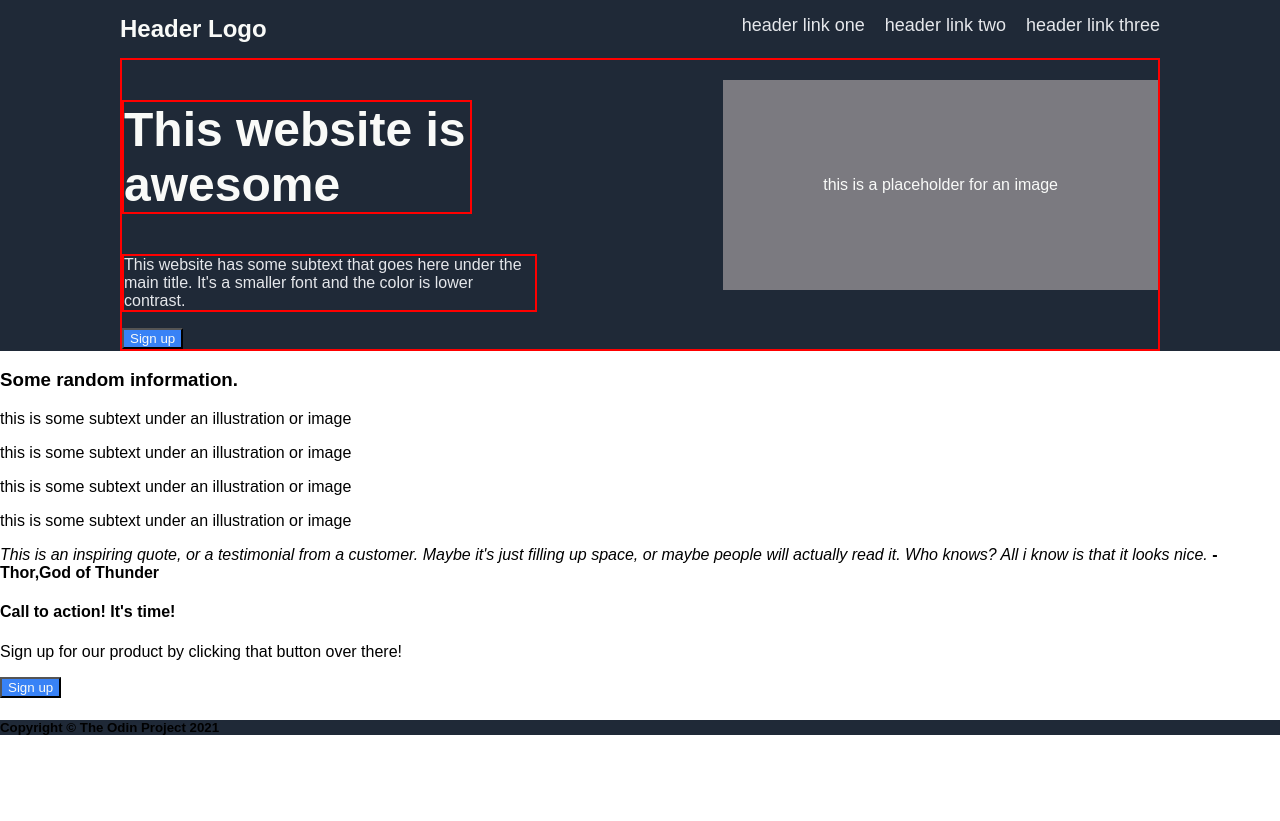
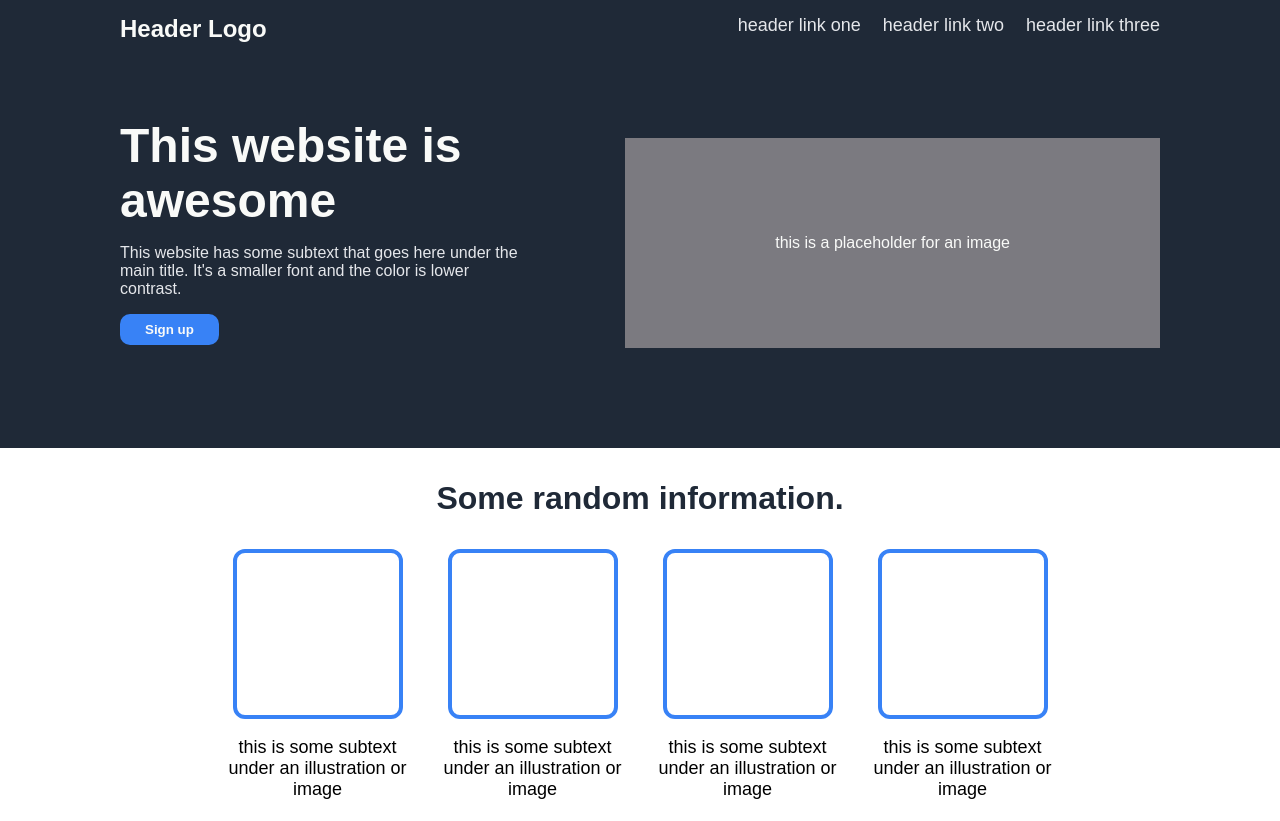
Before and after one commit to Jordan-9999/landing-page, a plain HTML site: page index.html in a window 1280 px wide. Shown: the top 821 px of the page. Before the commit the page ends 800 px from the top, so only its background shows below. Drawn offline with Linux system fonts and the light colour scheme.

Commit message:
added styling for information section and added some containers in the html for information section

```diff
--- a/index.html
+++ b/index.html
@@ -32,18 +32,28 @@
     </div>
 </div>
 </div>
+<h3>Some random information.</h3>
 <div class="information">
-    <h3>Some random information.</h3>
-    <div class="box-1">
+
+    <div class="box-container">
+     <div class="box">
+     </div>
         <p>this is some subtext under an illustration or image</p>
     </div>
-    <div class="box-2">
+
+    <div class="box-container">
+        <div class="box">
+        </div>
            <p>this is some subtext under an illustration or image</p>
        </div>
-    <div class="box-3">
+       <div class="box-container ">
+        <div class="box">
+        </div>
            <p>this is some subtext under an illustration or image</p>
        </div>
-    <div class="box-4">
+       <div class="box-container ">
+        <div class="box">
+        </div>
            <p>this is some subtext under an illustration or image</p>
        </div>
 </div>
--- a/style.css
+++ b/style.css
@@ -16,8 +16,9 @@ body{
 .hero-main{
     display:flex;
     justify-content:space-between;
-    border:solid red 2px;
+    /border:solid red 2px;
     margin:0 120px;
+    padding-bottom:100px;
 }
 .hero,
 .footer{
@@ -27,7 +28,7 @@ body{
     display:flex;
     justify-content:space-between;
     margin:15px 120px;
-
+    padding-bottom:60px;
 }
 
 .logo{
@@ -41,7 +42,7 @@ body{
     padding:0;
     font-size:18px;
     display:flex;
-    gap:20px;
+    gap:22px;
 }
 li{
     list-style:none;
@@ -54,23 +55,63 @@ a{
 .main-text{
     color:#F9FAF8;
     font-size:48px;
+    font-weight:900;
+    margin:0;
     width:350px;
-    border:solid 2px red;
+    /border:solid 2px red;
 }
+
 .hero-subtext{
     color:#E5E7EB;
-    width:415px;
-    border:solid 2px red;
+    width:410px;
+    /border:solid 2px red;
+
 
 
 }
 button{
     background:#3882F6;
     color:#F9FAF8;
+    border-radius:10px;
+    padding:8px 25px;
+    font-weight:bold;
+    border:none;
+
 }
 .placeholder-img{
     background:#7b7a80;
     color:#F9FAF8;
-    padding:80px 100px;
+    padding:80px 150px;
     margin-top:20px;
 }
+/*end pf hero section*/
+h3{
+    text-align:center;
+    font-size:32px;
+    color:#1F2937;
+    /margin:0;
+    /padding:0;
+    font-weight:900;
+}
+.information{
+    margin:0 160px;
+    display:flex;
+    justify-content:center;
+    gap:15px;
+
+}
+.box-container{
+    font-size:18px;
+    width:200px;
+    text-align:center;
+    display:flex;
+    flex-direction:column;
+    align-items:center;
+
+}
+.box{
+    height:170px;
+    width:170px;
+    border:4px solid #3882F6;
+    border-radius:12px;
+}
```
Lines whose indentation alone changed are shown as unchanged.
